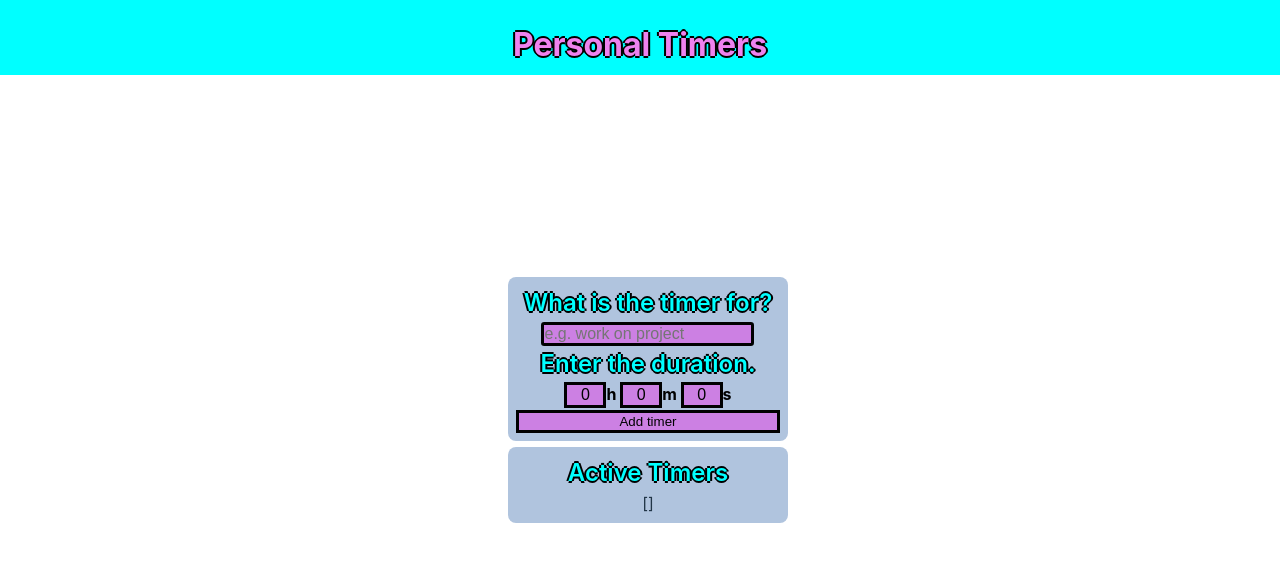
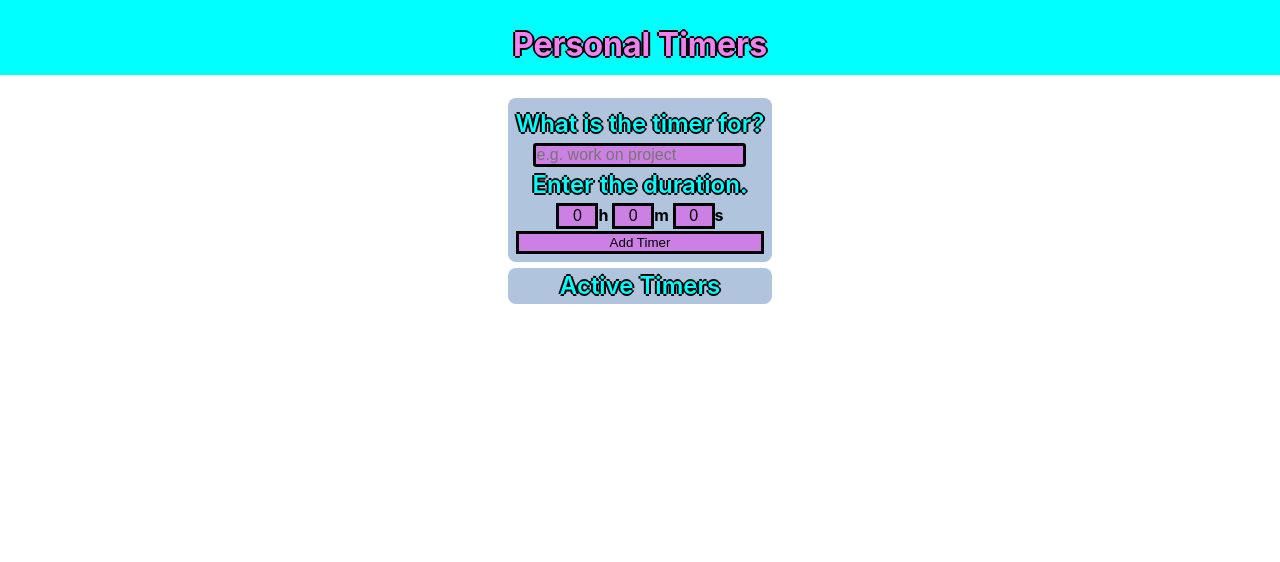
Before and after one commit to SimonMoorleghen-Volpe/timerApp, a Vue app: page / in a window 1280 px wide. Shown: the top 562 px of the page. Built offline with nearby package versions, Linux system fonts and the light colour scheme.

Commit message:
main app set up, timer comp begun

```diff
--- a/src/App.vue
+++ b/src/App.vue
@@ -1,34 +1,39 @@
 <script setup>
-    import { ref, onMounted, computed, watch } from 'vue';
+    import { ref, onMounted, computed, watch } from 'vue'
+    import timerComp from './timerComp.vue'
+
+    var audio = new Audio()
 
     const timers = ref([])
-
-    const time_in = ref('00:00:00')
     const timer_name = ref('')
     const input_hours = ref(0)
     const input_minutes = ref(0)
     const input_seconds = ref(0)
 
-    const timers_asc = computed(() => timers.value.sort((a, b) => {
-        return 3600 * (a.hours - b.hours) + 60 * (a.minutes - b.minutes) + (a.seconds - b.seconds)
-    }))
-
     const addTimer = () => {
-
         if(input_hours.value === 0 && input_minutes.value === 0 && input_seconds.value === 0){ return }
 
-        timers.value.push({
-            hours:input_hours.value,
-            minutes:input_minutes.value,
-            seconds:input_seconds.value,
-            name:timer_name.value,
-            done: false
-        })
+        // var timerEntry = new timerComp({time:input_hours * 3600 + input_minutes * 60 + input_seconds,
+        //                                 name:timer_name})
+        var timerEntry = {
+            name: timer_name,
+            time: input_hours * 3600 + input_minutes * 60 + input_seconds,
+            run: Number
+        }
+        timerEntry.run = setInterval(() => {
+           decrementTime(timerEntry)
+        }, 1000);
+        timers.value.push(timerEntry)
     }
 
-    watch(timers, newVal => {
-        localStorage.setItem('timers', JSON.stringify(newVal))
-    }, { deep:true })
+
+    const decrementTime = object => {
+        console.log(object.time)
+        object.time -= 1
+        if(object.time <= 0){
+            clearInterval(object.run)
+        }
+    }
 
     watch(input_hours, (newHour) => {
         if(typeof(newHour) == "string"){
@@ -40,6 +45,7 @@
             input_hours.value = 0
         }
     })
+
     watch(input_minutes, (newMinute) => {
         if(typeof(newMinute) == "string"){
             input_minutes.value = 0
@@ -50,6 +56,7 @@
             input_minutes.value = 0
         }
     })
+
     watch(input_seconds, (newSecond) => {
         if(typeof(newSecond) == "string"){
             input_seconds.value = 0
@@ -64,14 +71,17 @@
 </script>
 
 <template>
-    <main class="app">
-        <section class="header">
+    <section class="header">
             <h1>Personal Timers</h1>
         </section>
+    <main class="app">
+
         <section class="timer_block">
             <section class="create_timer">
                 <form @submit.prevent="addTimer">
+
                     <h3>What is the timer for?</h3>
+
                     <input type="text"
                     placeholder="e.g. work on project"
                     v-model="timer_name" />
@@ -100,14 +110,19 @@
                         <h4>s</h4>
                     </div>
 
-                    <input type="submit" value="Add timer">
+                    <input type="submit" value="Add Timer" />
                 </form>
 
             </section>
         </section>
         <section class="timer_list">
             <h3>Active Timers</h3>
-            {{ timers }}
+            <div class="list">
+                <div v-for="item in timers" class="listItem">
+                    <h4>{{ item.name }}</h4>
+                    <input type="number" v-model="item.time" readonly="readonly">
+                </div>
+            </div>
         </section>
 
     </main>
--- a/src/main.css
+++ b/src/main.css
@@ -20,17 +20,8 @@
     align-content: start;
 }
 
-.app {
-    display: flex;
-    flex-direction: column;
-    row-gap: 6px;
-    min-height: 100%;
-    min-width: 100%;
-    border: 0px;
-    justify-content: start;
-}
-
-.app .header {
+.header {
+    display: block;
     background-color: var(--tertiary);
     color: var(--primary);
     font-weight: 700;
@@ -44,13 +35,25 @@
     right: 100%;
 }
 
+.app {
+    display: flex;
+    flex-direction: column;
+    row-gap: 6px;
+    height: 80vh;
+    min-width: max-content;
+    border: 0px;
+    margin-top: clamp(0px, 60px - 5vh, 40px);
+    align-content: flex-start;
+}
+
 .app .timer_block {
     display: block;
     margin-left: auto;
     margin-right: auto;
-    height: 100%;
-    width: 100%;
-    margin-top: 0px;
+    margin-top: 0%;
+    height: max-content;
+    width: max-content;
+    margin-top: 0.5rem;
     padding: 0.5rem;
     border: 0px;
     border-radius: 0.5rem;
@@ -68,14 +71,12 @@
     flex-direction: row;
     align-items: start;
     justify-content: center;
-
 }
 
 .app .timer_list {
     background-color: var(--component);
     width: 100%;
-    height: 100%;
-    padding: 0.5rem;
+    height: max-content;
     border-radius: 0.5rem;
 }
 
--- a/src/main.js
+++ b/src/main.js
@@ -1,6 +1,7 @@
 import { createApp } from 'vue'
 import './style.css'
 import App from './App.vue'
+import timerComp from './timerComp.vue'
 import './main.css'
 
 createApp(App).mount('#app')
--- /dev/null
+++ b/src/timerComp.vue
@@ -0,0 +1,47 @@
+<template>
+    <h3>{{ name }}</h3>
+    <h4>{{ hour }} hr {{ minute }} m  {{ second }} s</h4>
+</template>
+
+<script>
+    import {ref, onMounted} from 'vue'
+    // export default {
+    //     inpTime: 10,
+    //     name: 'timer',
+    //     props:{
+    //         inpTime: inpTime,
+    //         inpName: inpName
+    //     },
+    //     setup(props){
+    //         time = props.inpTime
+    //         hour = Math.floor(time/3600)
+    //         minute = Math.floor(time/60) % 60
+    //         second = time % 60
+    //         run = setInterval(decrementTime(time), 1000)
+    //     }
+
+    // }
+
+    onMounted(() => {
+
+    })
+
+    const name = ref('')
+
+    const time = ref(0)
+
+    const hour = ref(0)
+    const minute = ref(0)
+    const second = ref(0)
+
+    const run = ref(0)
+
+    const decrementTime = time => {
+        console.log(time)
+        time -= 1
+        if(time <= 0){
+            clearInterval(run)
+        }
+    }
+
+</script>
```
